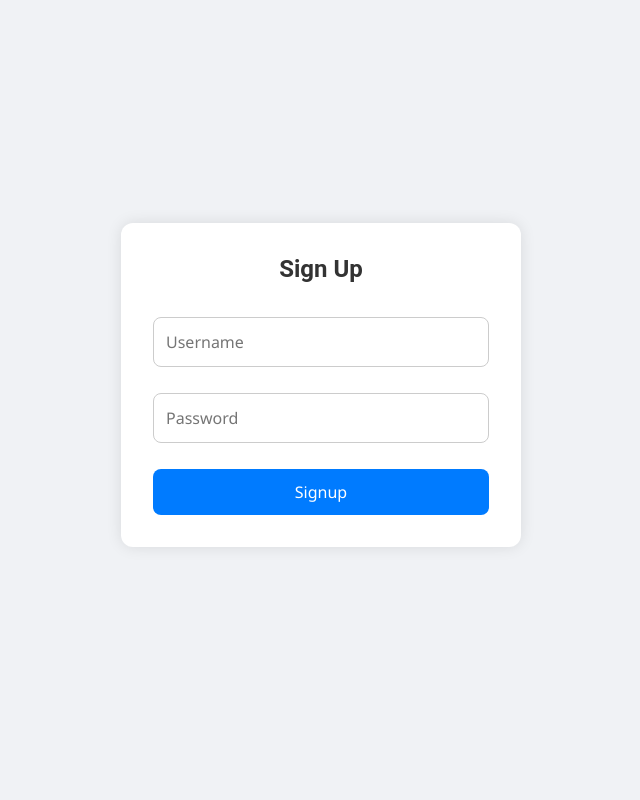
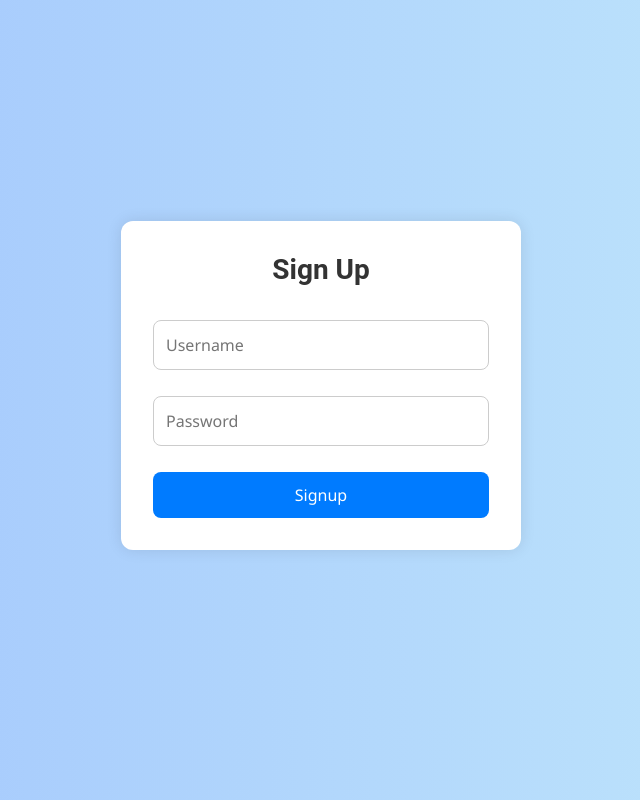
Before and after one commit to Nikhil2457/Bulk_Ordering_Platform, a React (Vite) app in the folder frontend/: page /signup in a window 1280 px wide. Shown: the whole page, without its empty margins (319-959 px from the left). Built offline with nearby package versions, Linux system fonts and the light colour scheme.

Commit message:
better css for login

```diff
--- a/frontend/package.json
+++ b/frontend/package.json
@@ -15,7 +15,8 @@
     "react": "^19.0.0",
     "react-dom": "^19.0.0",
     "react-icons": "^5.5.0",
-    "react-router-dom": "^7.5.0"
+    "react-router-dom": "^7.5.0",
+    "react-toastify": "^11.0.5"
   },
   "devDependencies": {
     "@eslint/js": "^9.22.0",
--- a/frontend/src/components/AdminDashboard/index.css
+++ b/frontend/src/components/AdminDashboard/index.css
@@ -73,7 +73,7 @@
 .tab-button {
   padding: 10px 20px;
   font-size: 1rem;
-  background-color: #eee;
+  background-color: #d88b8b;
   border: none;
   border-radius: 8px;
   cursor: pointer;
--- a/frontend/src/components/Login/index.css
+++ b/frontend/src/components/Login/index.css
@@ -2,59 +2,103 @@
   display: flex;
   justify-content: center;
   align-items: center;
-    height: 100vh;
-    background-color: #f0f2f5;
-    padding: 1rem;
+  min-height: 100vh;
+  background: linear-gradient(to right, #a1c4fd, #c2e9fb);
+  padding: 20px;
 }
 
 .auth-form {
   background: white;
-    padding: 2rem;
-    border-radius: 12px;
-    box-shadow: 0 0 15px rgba(0,0,0,0.1);
+  padding: 30px 40px;
+  border-radius: 20px;
+  box-shadow: 0 10px 25px rgba(0, 0, 0, 0.15);
   width: 100%;
   max-width: 400px;
-    display: flex;
-    flex-direction: column;
+  animation: fadeIn 0.6s ease-in-out;
 }
-  .redirect-text{
-    color: darkgreen;
+
+.auth-form h2 {
+  margin-bottom: 25px;
   text-align: center;
-  }
-  .auth-form h2 {
-    text-align: center;
-    margin-bottom: 1.5rem;
+  color: #333;
+  font-size: 28px;
 }
 
 .auth-form input {
-    margin-bottom: 1rem;
-    padding: 0.75rem;
-    font-size: 1rem;
-    border: 1px solid #ccc;
-    border-radius: 8px;
-    max-height: 50px;
+  width: 100%;
+  padding: 12px;
+  margin-bottom: 15px;
+  border: 2px solid #ddd;
+  border-radius: 10px;
+  font-size: 16px;
+  transition: border-color 0.3s ease;
+}
+
+.auth-form input:focus {
+  border-color: #4a90e2;
+  outline: none;
 }
 
 .auth-form button {
-    padding: 0.75rem;
-    background-color: #007bff;
+  width: 100%;
+  padding: 12px;
+  background-color: #4a90e2;
   color: white;
+  font-size: 16px;
   border: none;
-    border-radius: 8px;
-    font-size: 1rem;
+  border-radius: 10px;
   cursor: pointer;
+  transition: background 0.3s ease;
 }
 
 .auth-form button:hover {
-    background-color: #0056b3;
+  background-color: #357abd;
 }
 
-  @media (max-width: 480px) {
-    .auth-form {
-      padding: 1rem;
+.auth-form button:disabled {
+  background-color: #7eaee0;
+  cursor: not-allowed;
 }
 
-    .auth-form input, .auth-form button {
-      font-size: 0.9rem;
+.redirect-text {
+  text-align: center;
+  margin-top: 15px;
+}
+
+.redirect-text a {
+  color: #4a90e2;
+  text-decoration: none;
+  font-weight: bold;
+}
+
+.redirect-text a:hover {
+  text-decoration: underline;
+}
+
+/* Loader Spinner */
+.loader {
+  width: 20px;
+  height: 20px;
+  border: 3px solid #fff;
+  border-top: 3px solid #4a90e2;
+  border-radius: 50%;
+  animation: spin 1s linear infinite;
+  display: inline-block;
+}
+
+@keyframes spin {
+  to {
+    transform: rotate(360deg);
   }
 }
+
+@keyframes fadeIn {
+  from {
+    opacity: 0;
+    transform: translateY(30px);
+  }
+  to {
+    opacity: 1;
+    transform: translateY(0);
+  }
+}
--- a/frontend/src/components/Login/index.jsx
+++ b/frontend/src/components/Login/index.jsx
@@ -2,35 +2,37 @@ import React, { useState, useEffect } from 'react';
 import axios from 'axios';
 import Cookies from 'js-cookie';
 import { useNavigate, Link } from 'react-router-dom';
-import './index.css'; // Your responsive CSS
+import { toast, ToastContainer } from 'react-toastify';
+import 'react-toastify/dist/ReactToastify.css';
+import './index.css';
 
 const Login = () => {
   const [username, setUsername] = useState('');
   const [password, setPassword] = useState('');
+  const [loading, setLoading] = useState(false);
   const navigate = useNavigate();
 
-  // 🔁 Auto-redirect if token already exists
   useEffect(() => {
     const token = Cookies.get('token');
-    if (token) {
-      navigate('/');
-    }
+    if (token) navigate('/');
   }, [navigate]);
 
   const handleLogin = async (e) => {
     e.preventDefault();
+    setLoading(true);
     try {
       const res = await axios.post(
         'https://bulk-ordering-platform.onrender.com/api/auth/login',
         { username, password },
         { withCredentials: true }
       );
-
-      Cookies.set('token', res.data.token, { expires: 7 }); // Store token
-      alert('Login successful');
-      navigate('/');
+      Cookies.set('token', res.data.token, { expires: 7 });
+      toast.success('Login successful ✅');
+      setTimeout(() => navigate('/'), 1500); // slight delay for toast visibility
     } catch (err) {
-      alert(err.response?.data?.message || 'Login failed');
+      toast.error(err.response?.data?.message || 'Login failed ❌');
+    } finally {
+      setLoading(false);
     }
   };
 
@@ -38,15 +40,28 @@ const Login = () => {
     <div className="auth-container">
       <form onSubmit={handleLogin} className="auth-form">
         <h2>Login</h2>
-        <input type="text" placeholder="Username" value={username}
-          onChange={(e) => setUsername(e.target.value)} required />
-        <input type="password" placeholder="Password" value={password}
-          onChange={(e) => setPassword(e.target.value)} required />
-        <button type="submit">Login</button>
+        <input
+          type="text"
+          placeholder="Username"
+          value={username}
+          onChange={(e) => setUsername(e.target.value)}
+          required
+        />
+        <input
+          type="password"
+          placeholder="Password"
+          value={password}
+          onChange={(e) => setPassword(e.target.value)}
+          required
+        />
+        <button type="submit" disabled={loading}>
+          {loading ? <span className="loader"></span> : 'Login'}
+        </button>
         <p className="redirect-text">
           New user? <Link to="/signup">Create an account</Link>
         </p>
       </form>
+      <ToastContainer position="top-center" autoClose={2000} />
     </div>
   );
 };
--- a/frontend/src/components/ProductCard/index.jsx
+++ b/frontend/src/components/ProductCard/index.jsx
@@ -1,6 +1,8 @@
 import React from 'react';
 import axios from 'axios';
 import { FaShoppingCart } from 'react-icons/fa';
+import { ToastContainer, toast } from 'react-toastify';
+import 'react-toastify/dist/ReactToastify.css';
 import './index.css';
 
 const ProductCard = ({ product }) => {
@@ -8,15 +10,20 @@ const ProductCard = ({ product }) => {
 
   const handleAddToCart = async () => {
     try {
-      await axios.post('https://bulk-ordering-platform.onrender.com/api/cart', { productId: id, quantity: 1 }, { withCredentials: true });
-      alert('Added to cart!');
+      await axios.post(
+        'https://bulk-ordering-platform.onrender.com/api/cart',
+        { productId: id, quantity: 1 },
+        { withCredentials: true }
+      );
+      toast.success('✅ Added to cart!');
     } catch (err) {
       console.error('Error adding to cart', err);
-      alert('Failed to add to cart');
+      toast.error('❌ Failed to add to cart');
     }
   };
 
   return (
+    <>
       <div className="product-card">
         <img src={image} alt={name} className="product-image" />
         <div className="product-info">
@@ -28,6 +35,8 @@ const ProductCard = ({ product }) => {
           </button>
         </div>
       </div>
+      <ToastContainer position="top-center" autoClose={2000} />
+    </>
   );
 };
 
--- a/frontend/src/components/Signup/index.jsx
+++ b/frontend/src/components/Signup/index.jsx
@@ -1,23 +1,30 @@
 import React, { useState } from 'react';
 import { useNavigate } from 'react-router-dom';
 import axios from 'axios';
+import { ToastContainer, toast } from 'react-toastify';
+import 'react-toastify/dist/ReactToastify.css';
 import './index.css';
 
 const Signup = () => {
   const [form, setForm] = useState({ username: '', password: '' });
-    const navigate = useNavigate();
+  const [loading, setLoading] = useState(false);
+  const navigate = useNavigate();
+
   const handleChange = (e) => {
     setForm({ ...form, [e.target.name]: e.target.value });
   };
 
   const handleSubmit = async (e) => {
     e.preventDefault();
+    setLoading(true);
     try {
       await axios.post('https://bulk-ordering-platform.onrender.com/api/auth/signup', form);
-      alert('Signup successful');
-      navigate('/');
+      toast.success('Signup successful 🎉');
+      setTimeout(() => navigate('/'), 2000);
     } catch (err) {
-      alert(err.response?.data?.message || 'Signup failed');
+      toast.error(err.response?.data?.message || 'Signup failed ❌');
+    } finally {
+      setLoading(false);
     }
   };
 
@@ -40,8 +47,11 @@ const Signup = () => {
           onChange={handleChange}
           required
         />
-        <button type="submit">Signup</button>
+        <button type="submit" disabled={loading}>
+          {loading ? <span className="loader" /> : 'Signup'}
+        </button>
       </form>
+      <ToastContainer position="top-center" autoClose={2000} />
     </div>
   );
 };
```
Also changed, not shown: frontend/src/components/OrderForm/index.jsx (+23 -53 lines), 1 other file (tests, documents, lock files or other folders). Lines whose indentation alone changed are shown as unchanged.
